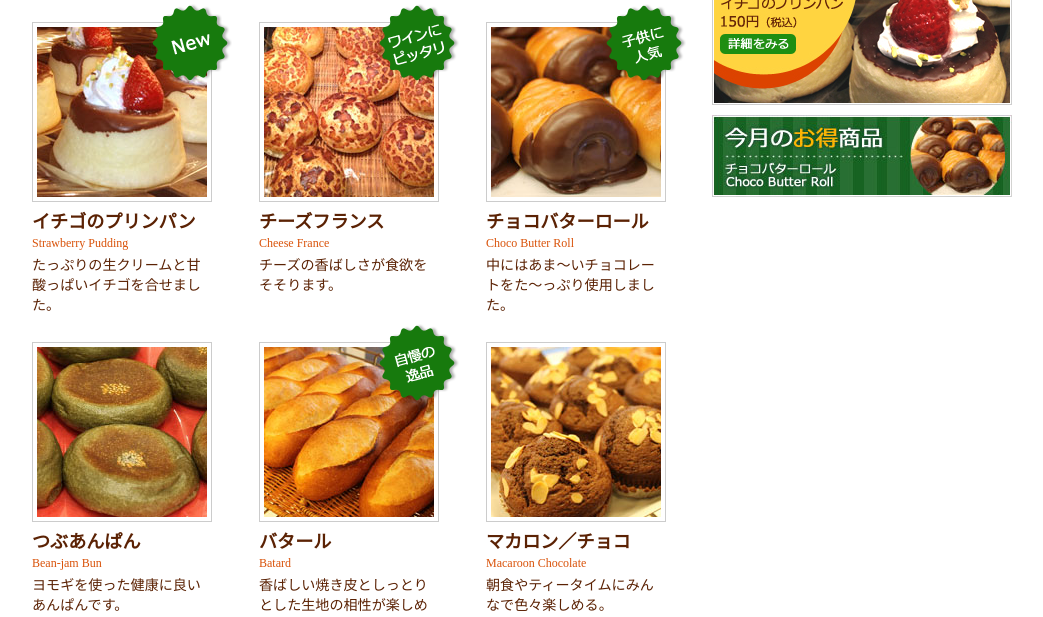
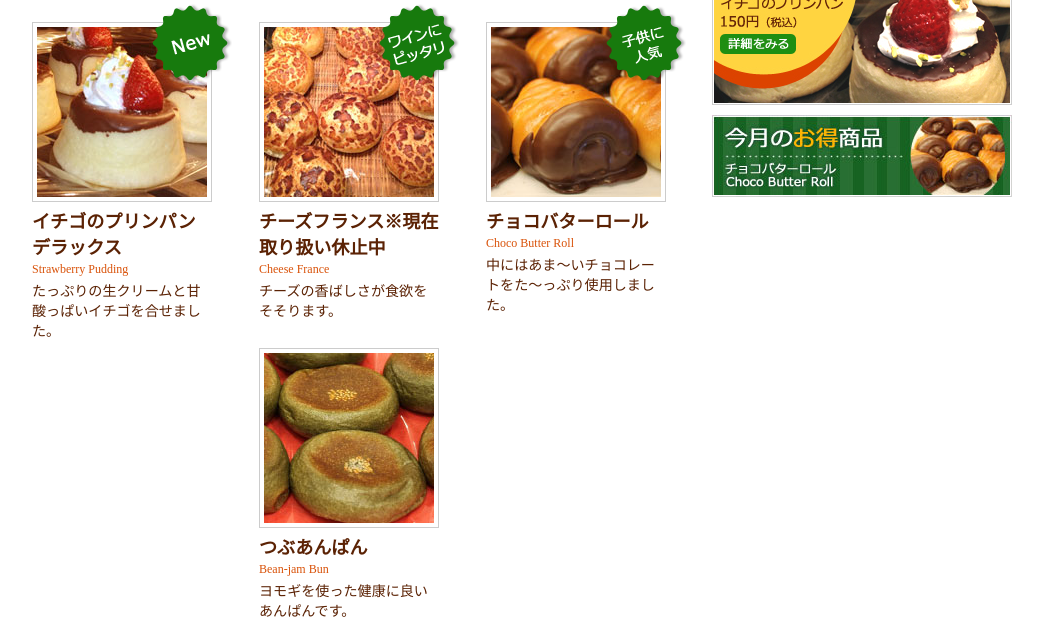
Before and after one commit to sumikoshimizu/bakery, a plain HTML site: page products.html in a window 1280 px wide. Shown: the part 183-800 px from the top of the page, without its empty margins (118-1161 px from the left). Drawn offline with Linux system fonts and the light colour scheme.

Commit message:
商品情報を編集

```diff
--- a/products.html
+++ b/products.html
@@ -26,13 +26,13 @@
 			<div id="prodlist">
 				<ul>
 					<li><a href="item.html"><img src="images/product_01.jpg" alt="イチゴのプリンパン" /></a>
-						<p class="prod_name">イチゴのプリンパン</p>
+						<p class="prod_name">イチゴのプリンパンデラックス</p>
 						<p class="prod_name_eng">Strawberry Pudding</p>
 						<p>たっぷりの生クリームと甘酸っぱいイチゴを合せました。</p>
 						<p class="label"><img src="images/badge_new.png" width="80" height="80" alt="New" /></p>
 					</li>
 					<li><a href="#"><img src="images/product_02.jpg" alt="チーズフランス" /></a>
-						<p class="prod_name">チーズフランス</p>
+						<p class="prod_name">チーズフランス※現在取り扱い休止中</p>
 						<p class="prod_name_eng">Cheese France</p>
 						<p>チーズの香ばしさが食欲をそそります。</p>
 						<p class="label"><img src="images/badge_wine.png" width="80" height="80" alt="ワインにピッタリ" /></p>
```
